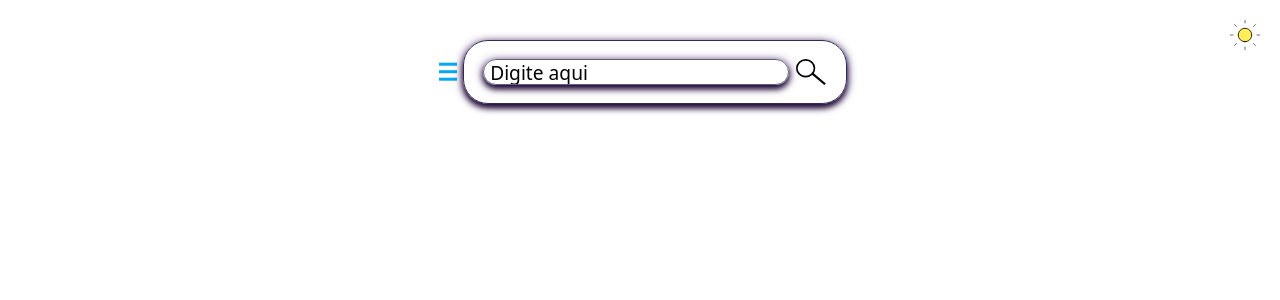
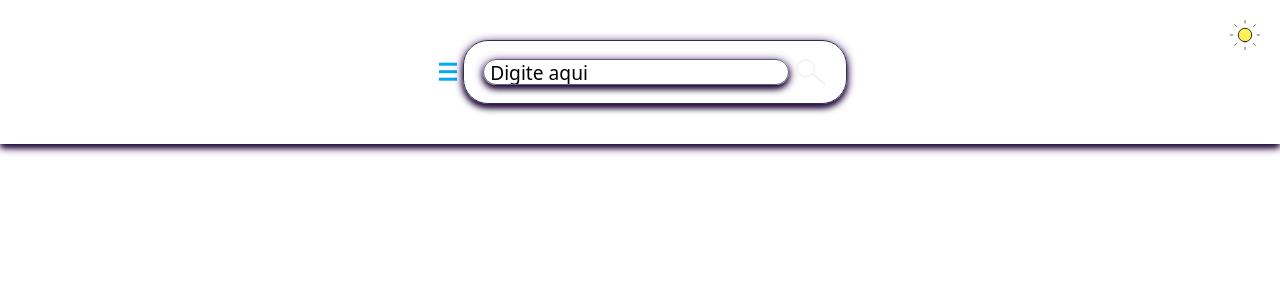
Before and after one commit to yoshtempest/manhwa-library, a Next.js app: page / in a window 1280 px wide. Shown: the top 300 px of the page. Built offline with nearby package versions, Linux system fonts and the light colour scheme.

Commit message:
fix: ThemeProvider left t

```diff
--- a/src/app/layout.tsx
+++ b/src/app/layout.tsx
@@ -1,6 +1,6 @@
 import type { Metadata } from "next";
 import { Geist, Geist_Mono } from "next/font/google";
-import { ThemeProvider } from "../components/Header/ThemeProvider"
+import { ThemeProvider } from "@/components/ThemeProvider"
 import "./globals.css";
 
 
--- a/src/components/Header/NavBar/index.tsx
+++ b/src/components/Header/NavBar/index.tsx
@@ -1,6 +1,7 @@
 import styles from './styles.module.css'
 import Icon from "@/components/Icon";
 import SearchIcon from '@/assets/SearchIcon.svg'
+import SearchIconWhite from '@/assets/SearchIconWhite.svg'
 
 
 const NavBar = () => {
@@ -14,7 +15,7 @@ const NavBar = () => {
 
             <div className={styles.IconContainer}>
                 <Icon
-                iconPath={SearchIcon.src}
+                iconPath={SearchIconWhite.src}
                 alt="Search icon"/>
             </div>
         </div>
--- a/src/components/Header/styles.module.css
+++ b/src/components/Header/styles.module.css
@@ -5,4 +5,8 @@
     flex-direction: row;
     width: 100vw;
     height: 18vh;
+    box-shadow:
+    0 2px 10px rgba(46, 8, 84, 1), /* Sombra roxa (--primary com opacidade) */
+    0 4px 6px -1px rgba(0, 0, 0, 1), /* Sombra escura para profundidade */
+    inset 0 -1px 0 rgba(255, 255, 255, 0.1); /* Linha sutil no inferior (efeito "border" elegante) */
 }
```
Also changed, not shown: src/assets/SearchIconWhite.svg (added), src/components/ThemeProvider/index.tsx (renamed from src/components/Header/ThemeProvider/index.tsx), src/components/ThemeProvider/styles.module.css (renamed from src/components/Header/ThemeProvider/styles.module.css).
